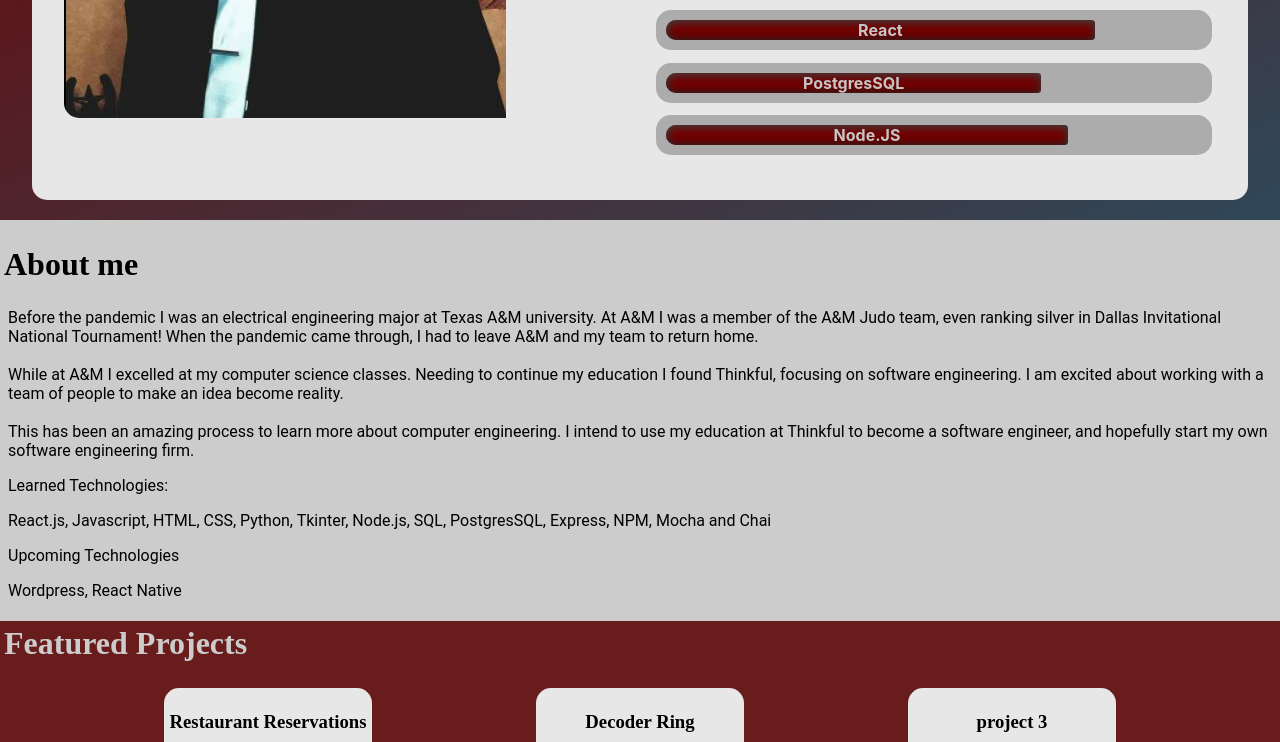
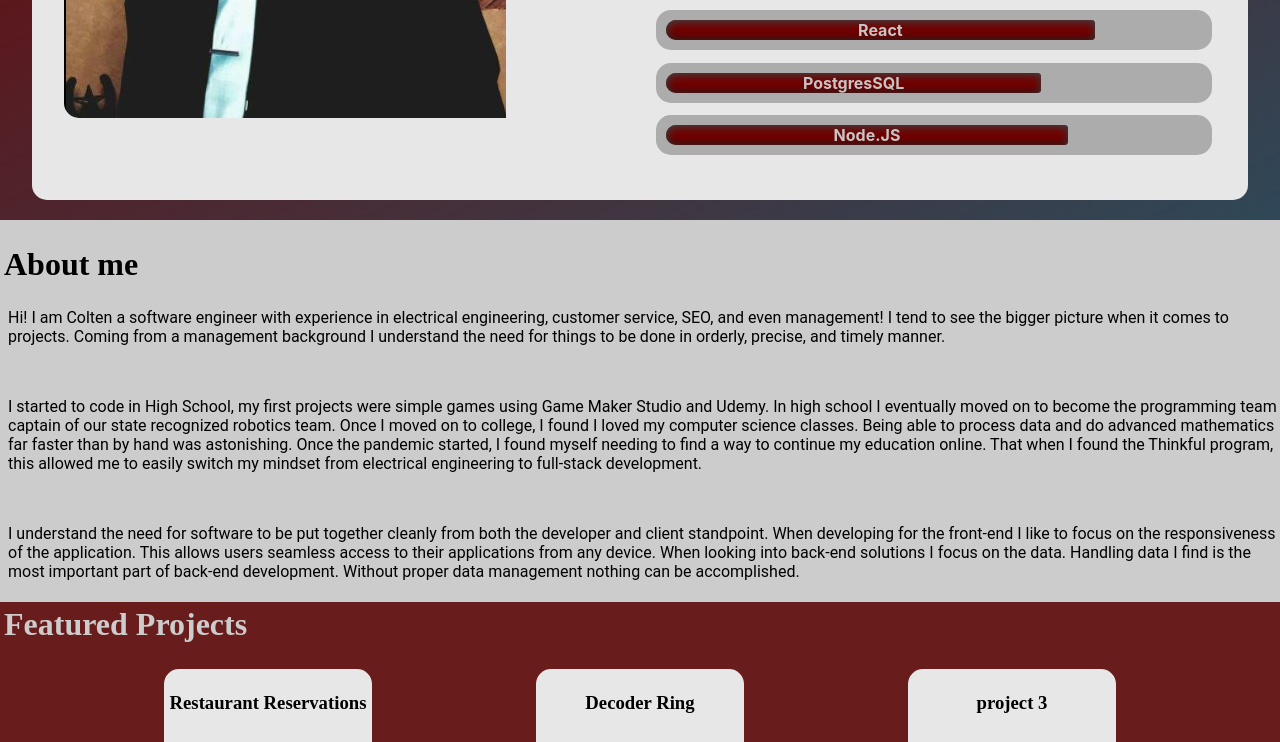
Before and after one commit to Colten-Developer/deployed-portfolio, a React (Create React App) app: page / in a window 1280 px wide. Shown: the part 452-1194 px from the top of the page. Built offline with nearby package versions, Linux system fonts and the light colour scheme.

Commit message:
edited about me page

```diff
--- a/src/pages/AboutPage.js
+++ b/src/pages/AboutPage.js
@@ -13,24 +13,16 @@ function AboutPage() {
           <section>
               <article>
                   <p>
-                  Before the pandemic I was an electrical engineering major at Texas A&M university.
-                  At A&M I was a member of the A&M Judo team, even ranking silver in Dallas Invitational National Tournament!
-                  When the pandemic came through, I had to leave A&M and my team to return home.
+                    Hi! I am Colten a software engineer with experience in electrical engineering, customer service, SEO, and even management! I tend to see the bigger picture when it comes to projects. Coming from a management background I understand the need for things to be done in orderly, precise, and timely manner.
+                  </p>
                   <br></br>
+                  <p>
+                    I started to code in High School, my first projects were simple games using Game Maker Studio and Udemy. In high school I eventually moved on to become the programming team captain of our state recognized robotics team. Once I moved on to college, I found I loved my computer science classes. Being able to process data and do advanced mathematics far faster than by hand was astonishing. Once the pandemic started, I found myself needing to find a way to continue my education online. That when I found the Thinkful program, this allowed me to easily switch my mindset from electrical engineering to full-stack development.
+                  </p>
                   <br></br>
-                  While at A&M I excelled at my computer science classes.
-                  Needing to continue my education I found Thinkful, focusing on software engineering.
-                  I am excited about working with a team of people to make an idea become reality.
-                  <br></br>
-                  <br></br>
-                  This has been an amazing process to learn more about computer engineering. I intend to
-                  use my education at Thinkful to become a software engineer, and hopefully start my own
-                  software engineering firm.
+                  <p>
+                    I understand the need for software to be put together cleanly from both the developer and client standpoint. When developing for the front-end I like to focus on the responsiveness of the application. This allows users seamless access to their applications from any device. When looking into back-end solutions I focus on the data. Handling data I find is the most important part of back-end development. Without proper data management nothing can be accomplished.
                   </p>
-                  <p>Learned Technologies:</p>
-                  <p>React.js, Javascript, HTML, CSS, Python, Tkinter, Node.js, SQL, PostgresSQL, Express, NPM, Mocha and Chai</p>
-                  <p>Upcoming Technologies</p>
-                  <p>Wordpress, React Native</p>
               </article>
           </section>
       </div>
```
